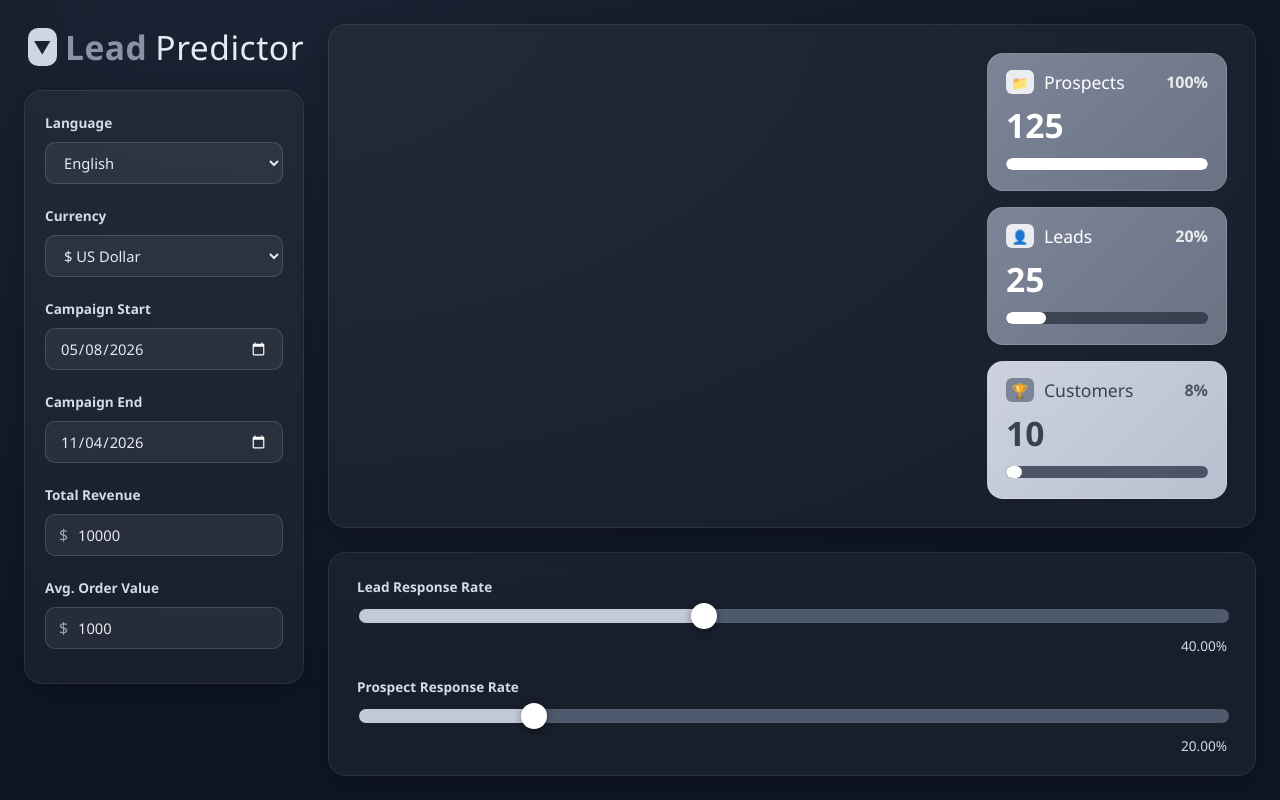
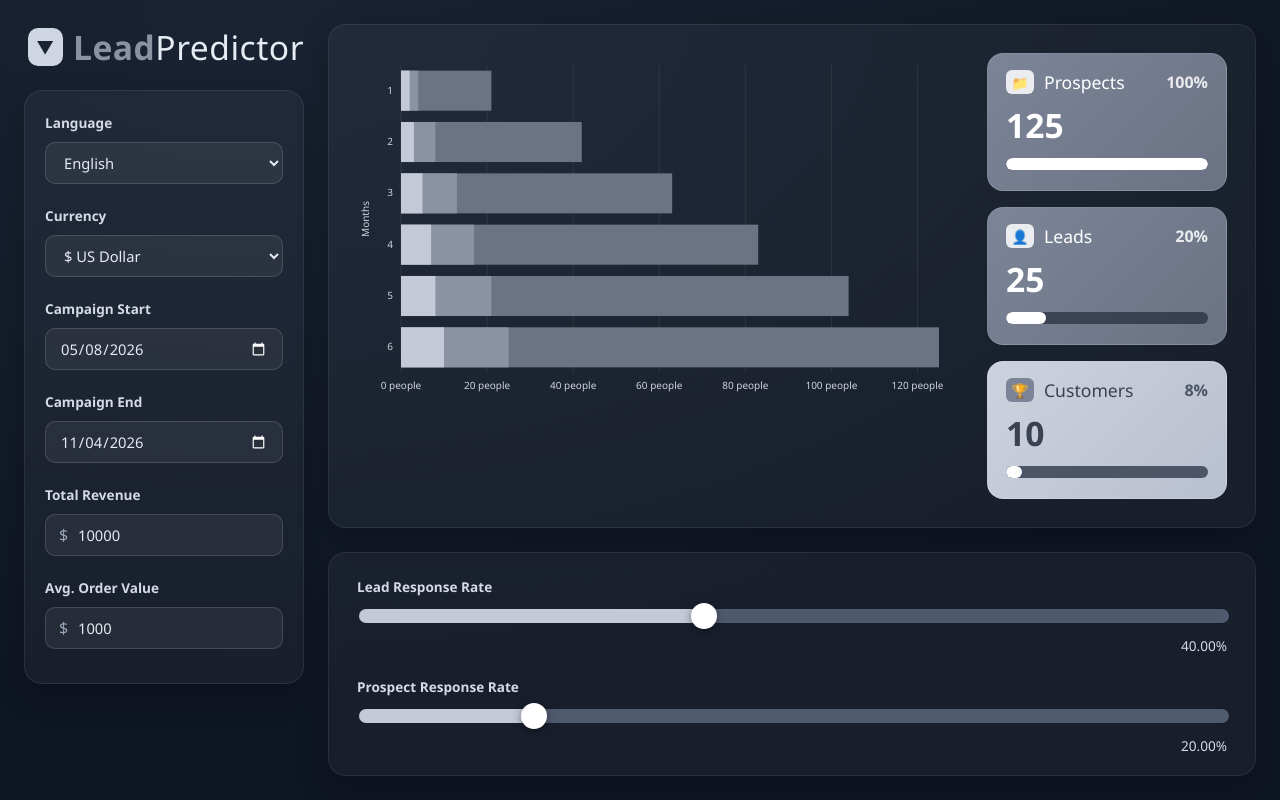
Before and after one commit to cutxkill/lead-predictor, a website with bundled scripts: page index.html in a window 1280 px wide. Built offline with nearby package versions, Linux system fonts and the light colour scheme.

Commit message:
Add stacked bar chart with hover tooltip
Co-authored-by: Copilot <223556219+Copilot@users.noreply.github.com>

```diff
--- a/css/styles.css
+++ b/css/styles.css
@@ -46,10 +46,9 @@ body {
 .logo {
   display: flex;
   align-items: center;
-  gap: 8px;
   margin: 0 0 20px 4px;
   font-size: 2.1rem;
-  font-weight: 500;
+  font-weight: 400;
   letter-spacing: 0.5px;
 }
 
@@ -58,6 +57,7 @@ body {
   place-items: center;
   width: 38px;
   height: 38px;
+  margin-right: 10px;
   border-radius: 10px;
   background: #cfd5e1;
   color: #1a2333;
@@ -123,7 +123,7 @@ select option { background: #1a2333; color: var(--text); }
   padding: 28px;
 }
 
-.chart-wrap { position: relative; min-height: 340px; }
+.chart-wrap { position: relative; min-height: 360px; min-width: 0; overflow: hidden; }
 
 /* Cards */
 .cards { display: grid; gap: 16px; align-content: start; }
@@ -209,7 +209,7 @@ input[type="range"]::-moz-range-thumb {
 }
 
 /* Chart */
-.chart-svg { width: 100%; height: auto; display: block; font-size: 10px; fill: #cfd5e1; }
+.chart-svg { display: block; font-size: 10px; fill: #cfd5e1; }
 .chart-svg .grid { stroke: rgba(255, 255, 255, 0.08); }
 .chart-svg .seg-prospects { fill: var(--bar-dark); }
 .chart-svg .seg-leads { fill: var(--bar-mid); }
--- a/js/app.js
+++ b/js/app.js
@@ -1,4 +1,5 @@
 import { calculateFunnel, funnelPercentages } from './calculator.js';
+import './chart.js';
 
 const $ = (id) => document.getElementById(id);
 
--- /dev/null
+++ b/js/chart.js
@@ -0,0 +1,107 @@
+import { campaignMonths, monthlyBreakdown } from './calculator.js';
+
+const SVG_NS = 'http://www.w3.org/2000/svg';
+const H = 360;
+const M = { top: 12, right: 24, bottom: 40, left: 44 };
+
+const container = document.getElementById('chart');
+const tooltip = document.createElement('div');
+tooltip.className = 'tooltip';
+tooltip.hidden = true;
+container.appendChild(tooltip);
+
+let labels = { months: 'Months', people: (n) => `${n} people`, tooltip: null };
+
+export function setChartLabels(next) {
+  labels = { ...labels, ...next };
+}
+
+function el(name, attrs = {}, text) {
+  const node = document.createElementNS(SVG_NS, name);
+  for (const [key, value] of Object.entries(attrs)) node.setAttribute(key, value);
+  if (text !== undefined) node.textContent = text;
+  return node;
+}
+
+export function niceStep(max, maxTicks = 7) {
+  const raw = max / maxTicks;
+  const magnitude = 10 ** Math.floor(Math.log10(raw || 1));
+  for (const factor of [1, 2, 2.5, 5, 10]) {
+    if (factor * magnitude >= raw) return factor * magnitude;
+  }
+  return 10 * magnitude;
+}
+
+function defaultTooltip(row) {
+  return [`Month #${row.month}`, `Prospects: ${row.prospects}`, `Leads: ${row.leads}`, `Customers: ${row.customers}`];
+}
+
+function showTooltip(event, row) {
+  const lines = (labels.tooltip || defaultTooltip)(row);
+  tooltip.replaceChildren(...lines.map((line) => {
+    const div = document.createElement('div');
+    div.textContent = line;
+    return div;
+  }));
+  tooltip.hidden = false;
+  const box = container.getBoundingClientRect();
+  tooltip.style.left = `${event.clientX - box.left + 14}px`;
+  tooltip.style.top = `${event.clientY - box.top + 14}px`;
+}
+
+export function renderChart(funnel, state) {
+  const W = Math.max(container.clientWidth, 320);
+  const months = campaignMonths(state.start, state.end);
+  const rows = monthlyBreakdown(funnel, months);
+  const max = Math.max(funnel.prospects, 1);
+  const innerW = W - M.left - M.right;
+  const innerH = H - M.top - M.bottom;
+  const rowH = innerH / months;
+  const barH = rowH * 0.78;
+  const x = (value) => M.left + (value / max) * innerW;
+
+  const svg = el('svg', { viewBox: `0 0 ${W} ${H}`, width: W, height: H, class: 'chart-svg', 'aria-hidden': 'true' });
+
+  const step = niceStep(max);
+  for (let tick = 0; tick <= max; tick += step) {
+    const tx = x(tick);
+    svg.append(
+      el('line', { class: 'grid', x1: tx, x2: tx, y1: M.top, y2: M.top + innerH }),
+      el('text', { x: tx, y: M.top + innerH + 16, 'text-anchor': 'middle' }, labels.people(Math.round(tick * 100) / 100)),
+    );
+  }
+
+  svg.append(el('text', {
+    transform: `translate(12 ${M.top + innerH / 2}) rotate(-90)`,
+    'text-anchor': 'middle',
+  }, labels.months));
+
+  rows.forEach((row, index) => {
+    const y = M.top + index * rowH + (rowH - barH) / 2;
+    const group = el('g', { class: 'row' });
+    group.append(
+      el('text', { x: M.left - 8, y: y + barH / 2 + 3, 'text-anchor': 'end' }, String(row.month)),
+      el('rect', { class: 'seg-prospects', x: M.left, y, width: Math.max(x(row.prospects) - M.left, 0), height: barH }),
+      el('rect', { class: 'seg-leads', x: M.left, y, width: Math.max(x(row.leads) - M.left, 0), height: barH }),
+      el('rect', { class: 'seg-customers', x: M.left, y, width: Math.max(x(row.customers) - M.left, 0), height: barH }),
+      el('rect', { x: M.left, y: M.top + index * rowH, width: innerW, height: rowH, fill: 'transparent' }),
+    );
+    group.addEventListener('mousemove', (event) => showTooltip(event, row));
+    group.addEventListener('mouseleave', () => { tooltip.hidden = true; });
+    svg.append(group);
+  });
+
+  container.querySelector('svg')?.remove();
+  container.prepend(svg);
+}
+
+let lastRender = null;
+
+document.addEventListener('funnel:updated', (event) => {
+  lastRender = event.detail;
+  renderChart(lastRender.funnel, lastRender.state);
+});
+
+window.addEventListener('resize', () => {
+  if (lastRender) renderChart(lastRender.funnel, lastRender.state);
+});
```
